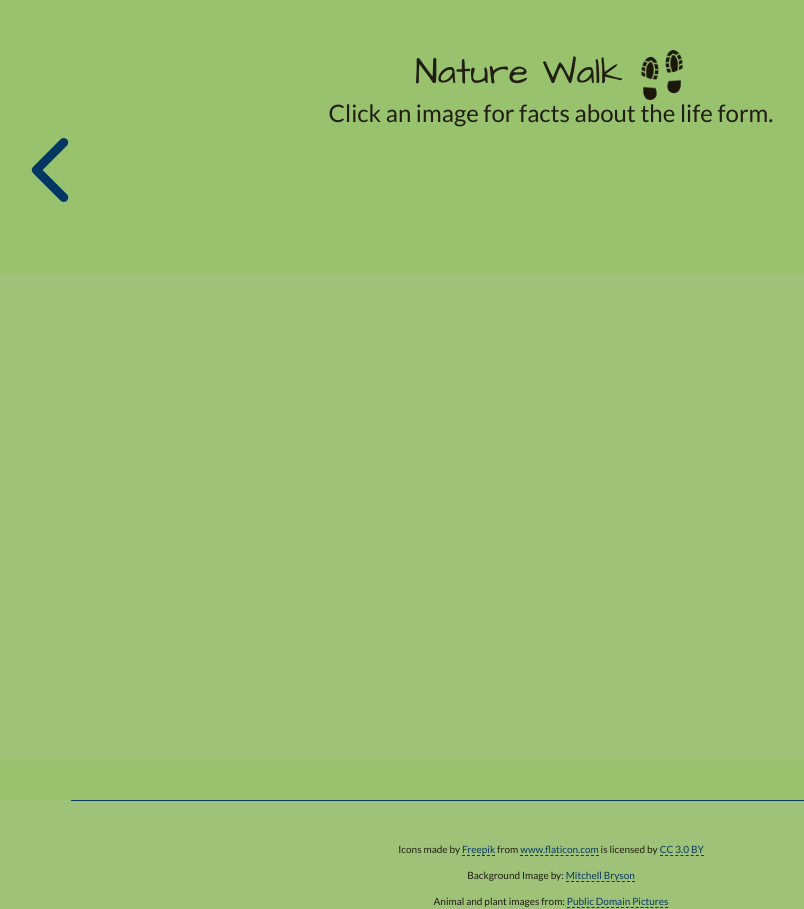
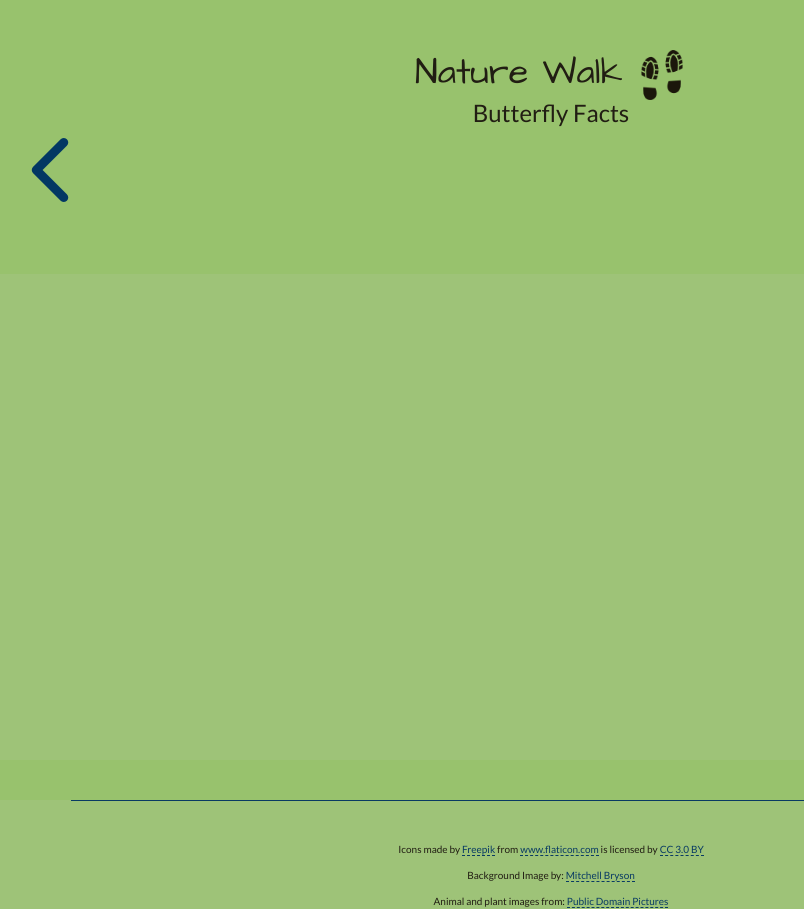
Before and after one commit to mdhcodes/nature-walk-website, a website: page public/life.html in a window 1280 px wide. Both pictures are taken after a click on the element 160 px from the left and 266 px from the top of the page. Shown: the whole page, without its empty margins (89-893 px from the left). Drawn offline with nearby package versions, Linux system fonts and the light colour scheme; no server answers.

Commit message:
Edit content and style

```diff
--- a/public/assets/css/index.css
+++ b/public/assets/css/index.css
@@ -16,6 +16,7 @@ body {
   border: 1px solid #083a63;
   margin: 40px auto;
   padding: 20px 10px;
+  font-size: 16px;
   font-weight: bold;
   display: block;
   width: 200px;
--- a/public/assets/js/life.js
+++ b/public/assets/js/life.js
@@ -2,7 +2,7 @@ var showFacts = function(image, imageName) {
 
   // Hide the following elements
   $('#life-forms').css('display', 'none');
-  $('.get-facts h3').html(imageName + ' Facts' );
+  $('header h3').html(imageName + ' Facts' );
   $('#find-a-park').css('display', 'none');
 
   // Display the following elements
```
